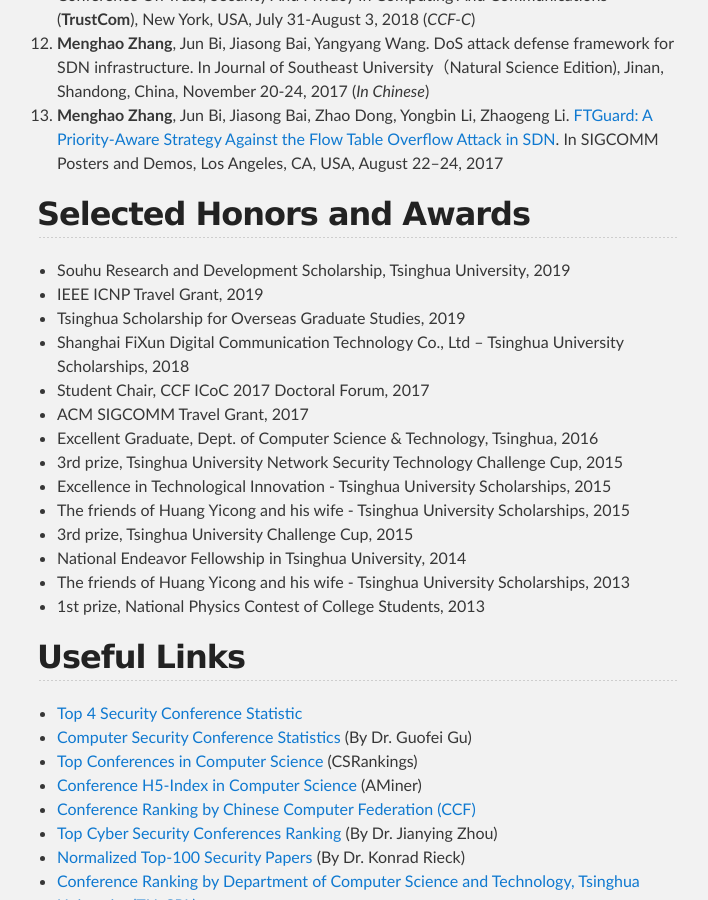
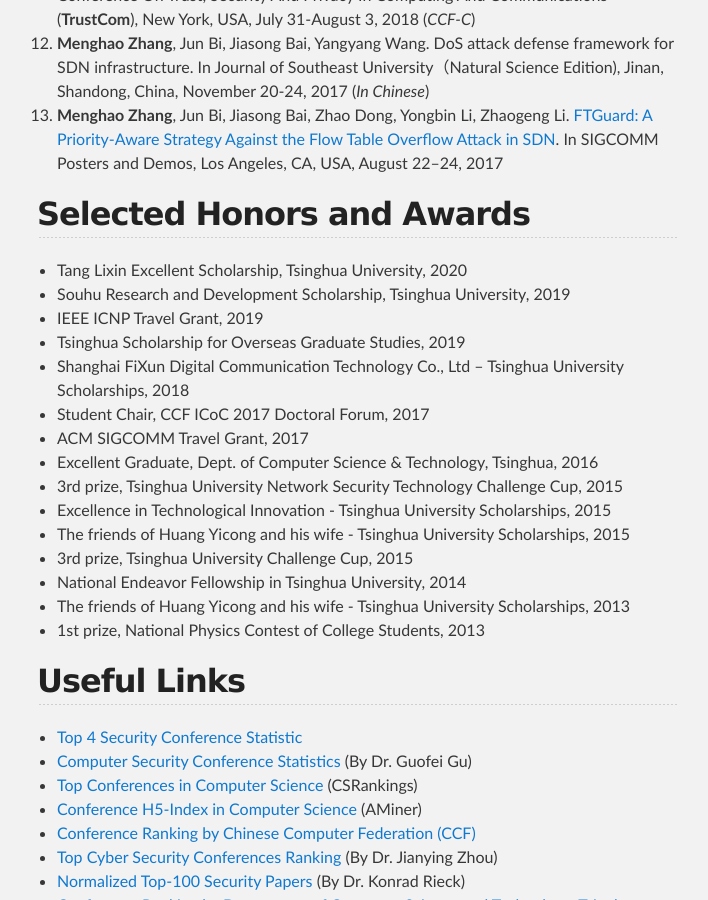
Before and after one commit to zhangmenghao/zhangmenghao.github.io, a Jekyll site: the page built from index.md, in a window 1280 px wide and 900 px high, scrolled down 2000 px. Shown: the whole window, without its empty margins (283-991 px from the left). Built offline with Jekyll 4.4.1, drawn with Linux system fonts in a browser that asks for light colours.

Commit message:
Add scholarship 2020

```diff
--- a/index.md
+++ b/index.md
@@ -93,6 +93,7 @@
 
 ## Selected Honors and Awards
 
+* Tang Lixin Excellent Scholarship, Tsinghua University, 2020
 * Souhu Research and Development Scholarship, Tsinghua University, 2019
 * IEEE ICNP Travel Grant, 2019
 * Tsinghua Scholarship for Overseas Graduate Studies, 2019
```
